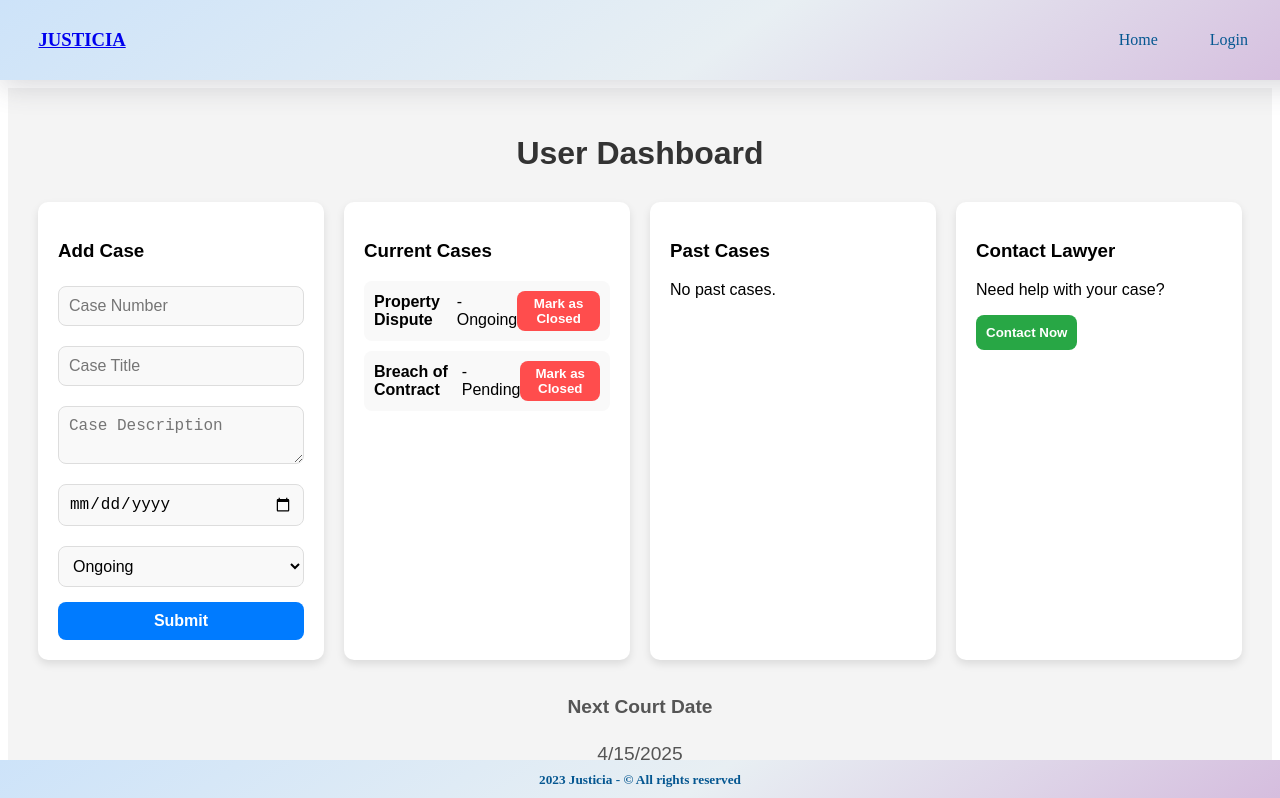
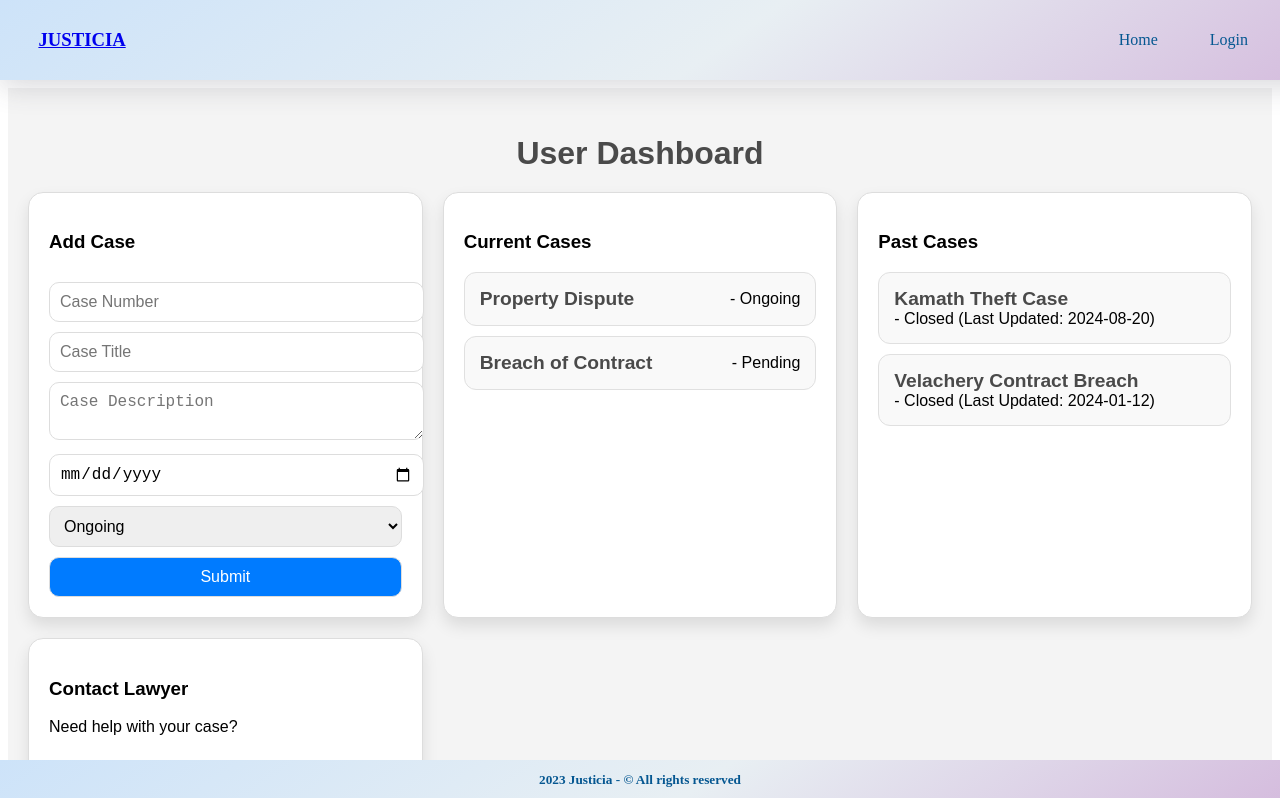
Before and after one commit to Azaken1248/Pocket-Justitia, a React (Vite) app in the folder client/: page /user in a window 1280 px wide. Shown: the top 798 px of the page. Built offline with nearby package versions, Linux system fonts and the light colour scheme.

Commit message:
Added user dashboard

```diff
--- a/client/src/pages/UserPage.jsx
+++ b/client/src/pages/UserPage.jsx
@@ -19,6 +19,36 @@ const UserPage = () => {
         judgeId: "98765",
         progressTimeline: []
     });
+
+    // Dummy Data for Past Cases
+    const dummyPastCases = [
+        {
+            caseNumber: "C123",
+            title: "Kamath Theft Case",
+            description: "Allegations of Theft.",
+            status: "Closed",
+            filedDate: "2024-02-15",
+            lastUpdated: "2024-08-20",
+            normalUserId: "12345",
+            againstUserId: "54321",
+            lawyerId: "67890",
+            judgeId: "98765",
+            progressTimeline: ["Filed", "In Hearing", "Judgment", "Closed"]
+        },
+        {
+            caseNumber: "C124",
+            title: "Velachery Contract Breach",
+            description: "Breach of business contract.",
+            status: "Closed",
+            filedDate: "2023-10-05",
+            lastUpdated: "2024-01-12",
+            normalUserId: "12345",
+            againstUserId: "54321",
+            lawyerId: "67890",
+            judgeId: "98765",
+            progressTimeline: ["Filed", "Mediation", "Closed"]
+        }
+    ];
 
     // Handle Form Change
     const handleChange = (e) => {
@@ -50,40 +80,9 @@ const UserPage = () => {
         }
     };
 
-    // Move Case to Past Cases
-    const handleMoveToPast = (caseNumber) => {
-        if (window.confirm("Are you sure you want to mark this case as closed?")) {
-            setCaseDetails(prevDetails => {
-                // Split current and past cases
-                const updatedCases = prevDetails.map(caseItem => {
-                    if (caseItem.caseNumber === caseNumber) {
-                        return { ...caseItem, status: "Closed", lastUpdated: new Date().toISOString().split('T')[0] };
-                    }
-                    return caseItem;
-                });
-                return updatedCases;
-            });
-        }
-    };
-
-    // Move Case to Current Cases
-    const handleReopenCase = (caseNumber) => {
-        if (window.confirm("Are you sure you want to reopen this case?")) {
-            setCaseDetails(prevDetails => {
-                const updatedCases = prevDetails.map(caseItem => {
-                    if (caseItem.caseNumber === caseNumber) {
-                        return { ...caseItem, status: "Ongoing", lastUpdated: new Date().toISOString().split('T')[0] };
-                    }
-                    return caseItem;
-                });
-                return updatedCases;
-            });
-        }
-    };
-
     // Filter Cases
     const currentCases = caseDetails.filter(caseItem => caseItem.status !== "Closed");
-    const pastCases = caseDetails.filter(caseItem => caseItem.status === "Closed");
+    const pastCases = [...caseDetails.filter(caseItem => caseItem.status === "Closed"), ...dummyPastCases];
 
     return (
         <div className="user-page-container">
@@ -91,7 +90,7 @@ const UserPage = () => {
 
             <div className="card-container">
                 {/* Add Case Card */}
-                <div className="card">
+                <div className="card add-case-card">
                     <h3>Add Case</h3>
                     <form onSubmit={handleSubmit}>
                         <input
@@ -133,7 +132,7 @@ const UserPage = () => {
                             <option value="Ongoing">Ongoing</option>
                             <option value="In Hearing">In Hearing</option>
                             <option value="Evidence Submission">Evidence Submission</option>
-                            <option value="Judgement">Judgement</option>
+                            <option value="Judgment">Judgment</option>
                             <option value="Closed">Closed</option>
                         </select>
                         <button type="submit">Submit</button>
@@ -148,12 +147,6 @@ const UserPage = () => {
                             {currentCases.map((caseItem) => (
                                 <li key={caseItem.caseNumber}>
                                     <strong>{caseItem.title}</strong> - {caseItem.status}
-                                    <button
-                                        className="move-button"
-                                        onClick={() => handleMoveToPast(caseItem.caseNumber)}
-                                    >
-                                        Mark as Closed
-                                    </button>
                                 </li>
                             ))}
                         </ul>
@@ -167,13 +160,9 @@ const UserPage = () => {
                         <ul>
                             {pastCases.map((caseItem) => (
                                 <li key={caseItem.caseNumber}>
-                                    <strong>{caseItem.title}</strong> - {caseItem.status}
-                                    <button
-                                        className="move-button"
-                                        onClick={() => handleReopenCase(caseItem.caseNumber)}
-                                    >
-                                        Reopen Case
-                                    </button>
+                                    <div>
+                                        <strong>{caseItem.title}</strong> - {caseItem.status} (Last Updated: {caseItem.lastUpdated})
+                                    </div>
                                 </li>
                             ))}
                         </ul>
--- a/client/src/styles/UserPage.css
+++ b/client/src/styles/UserPage.css
@@ -1,8 +1,8 @@
-/* General Container */
+/* General Styles */
 .user-page-container {
     padding: 20px;
+    background-color: #f4f4f4;
     font-family: Arial, sans-serif;
-    background-color: #f4f4f4;
 }
 
 /* Page Title */
@@ -10,124 +10,137 @@
     text-align: center;
     font-size: 2rem;
     margin-bottom: 20px;
-    color: #333;
+    color: #4A4A4A;
 }
 
 /* Card Container */
 .card-container {
     display: grid;
-    grid-template-columns: repeat(auto-fit, minmax(250px, 1fr));
+    grid-template-columns: repeat(auto-fit, minmax(300px, 1fr));
     gap: 20px;
-    padding: 10px;
+    margin-top: 20px;
 }
 
 /* Card Styling */
 .card {
     background-color: #ffffff;
-    border-radius: 10px;
-    box-shadow: 0 4px 8px rgba(0, 0, 0, 0.1);
     padding: 20px;
-    overflow: hidden;
+    border-radius: 15px;
+    box-shadow: 0 8px 16px rgba(0, 0, 0, 0.1);
+    border: 1px solid #ddd;
+    transition: box-shadow 0.3s ease-in-out;
 }
 
-/* Form Styles */
-form {
-    display: flex;
-    flex-direction: column;
-    gap: 15px;
+.card:hover {
+    box-shadow: 0 12px 24px rgba(0, 0, 0, 0.15);
 }
 
-/* Form Input and Textarea */
-input[type="text"],
-input[type="date"],
-textarea,
-select {
+/* Add Case Form */
+.add-case-card input,
+.add-case-card textarea,
+.add-case-card select,
+.add-case-card button {
+    width: 100%;
     padding: 10px;
+    margin-top: 10px;
     border: 1px solid #ddd;
-    border-radius: 8px;
+    border-radius: 10px;
     font-size: 1rem;
-    margin-top: 5px;
-    background-color: #f9f9f9;
-    transition: border-color 0.3s;
 }
 
-/* Input Focus State */
-input:focus,
-textarea:focus,
-select:focus {
-    outline: none;
-    border-color: #007bff;
-    background-color: #fff;
+/* Button Styling (Bluish Theme) */
+button {
+    background-color: #007bff;
+    color: white;
+    border: none;
+    padding: 10px 20px;
+    border-radius: 10px;
+    cursor: pointer;
+    font-size: 1rem;
+    margin-top: 15px;
+    transition: background-color 0.3s ease-in-out, transform 0.2s;
 }
 
-/* Button Styling */
-button[type="submit"] {
-    padding: 10px;
-    background-color: #007bff;
-    color: white;
-    font-size: 1rem;
-    font-weight: bold;
-    border: none;
-    border-radius: 8px;
-    cursor: pointer;
+/* Hover Effect for Buttons */
+button:hover {
+    background-color: #0056b3;
+    transform: scale(1.05);
+}
+
+/* Case Lists */
+.card ul {
+    list-style: none;
+    padding: 0;
+    margin: 0;
+}
+
+.card li {
+    background-color: #f9f9f9;
+    padding: 15px;
+    margin-bottom: 10px;
+    border-radius: 12px;
+    border: 1px solid #e0e0e0;
+    display: flex;
+    justify-content: space-between;
+    align-items: center;
     transition: background-color 0.3s;
 }
 
-button[type="submit"]:hover {
-    background-color: #0056b3;
+.card li:hover {
+    background-color: #f1f1f1;
 }
 
-/* List Styling */
-ul {
-    list-style: none;
-    padding: 0;
+/* Case Title and Status */
+.card li div {
+    display: flex;
+    flex-direction: column;
 }
 
-li {
-    padding: 10px;
-    margin-bottom: 10px;
-    background-color: #f9f9f9;
-    border-radius: 8px;
-    display: flex;
-    justify-content: space-between;
-    align-items: center;
+.card li strong {
+    font-size: 1.2rem;
+    color: #4A4A4A;
 }
 
-/* Move Button */
-.move-button {
-    padding: 5px 10px;
-    background-color: #ff4d4d;
+/* Status Text */
+.case-status {
+    font-size: 0.9rem;
+    color: #888;
+}
+
+/* Button in List (if any) */
+.card li button {
+    background-color: #ff6666;
     color: white;
     border: none;
+    padding: 8px 15px;
     border-radius: 8px;
     cursor: pointer;
+    font-size: 0.9rem;
     transition: background-color 0.3s;
 }
 
-.move-button:hover {
-    background-color: #cc0000;
-}
-
-/* Contact Lawyer Button */
-button {
-    padding: 10px;
-    border: none;
-    border-radius: 8px;
-    background-color: #28a745;
-    color: white;
-    cursor: pointer;
-    font-weight: bold;
-    transition: background-color 0.3s;
-}
-
-button:hover {
-    background-color: #218838;
+.card li button:hover {
+    background-color: #ff4d4d;
 }
 
 /* Next Court Date */
 .next-court-date {
+    text-align: center;
     margin-top: 20px;
-    text-align: center;
-    font-size: 1.2rem;
-    color: #555;
+    padding: 15px;
+    background-color: #fff;
+    border-radius: 15px;
+    border: 1px solid #ddd;
+    box-shadow: 0 8px 16px rgba(0, 0, 0, 0.1);
 }
+
+.next-court-date h4 {
+    margin-bottom: 10px;
+    color: #4A4A4A;
+}
+
+.next-court-date p {
+    font-size: 1.5rem;
+    font-weight: bold;
+    color: #333;
+}
```
